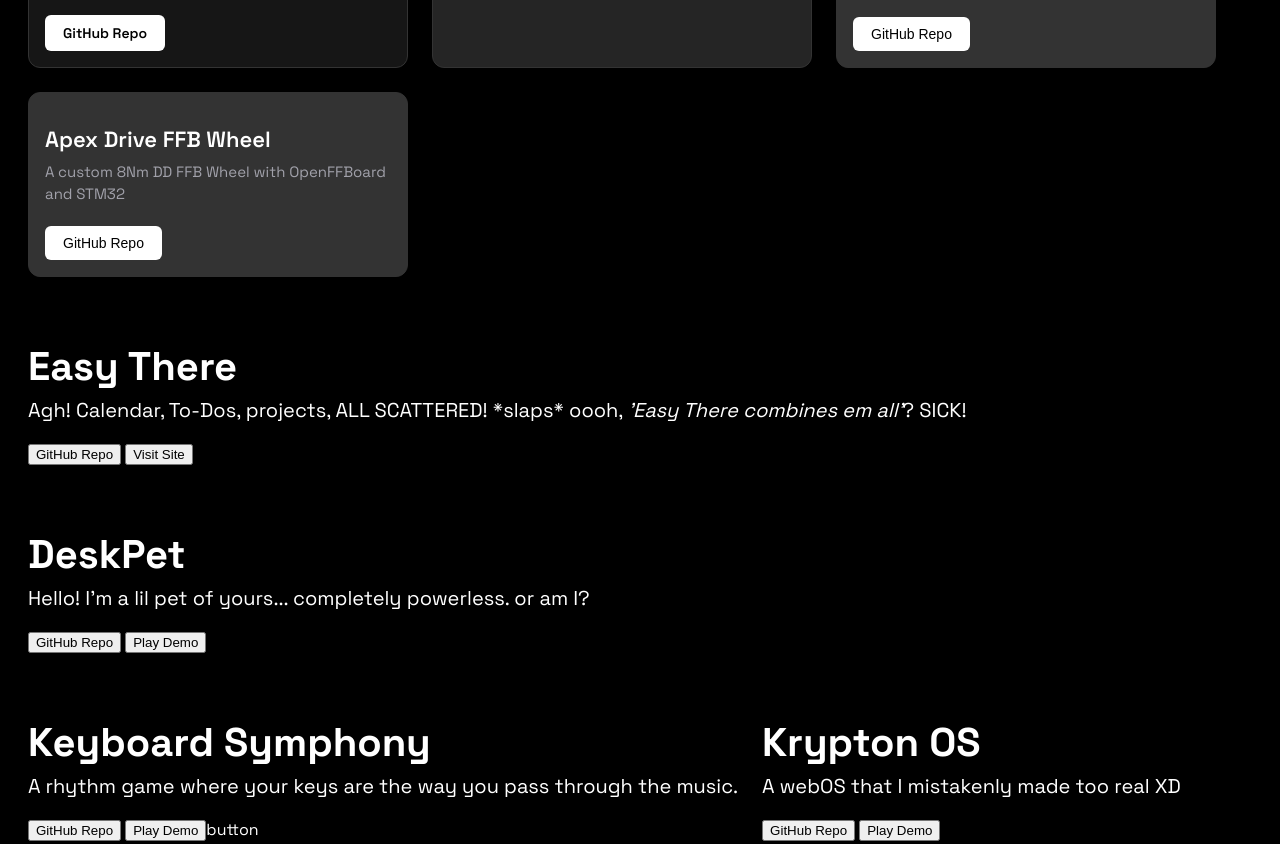
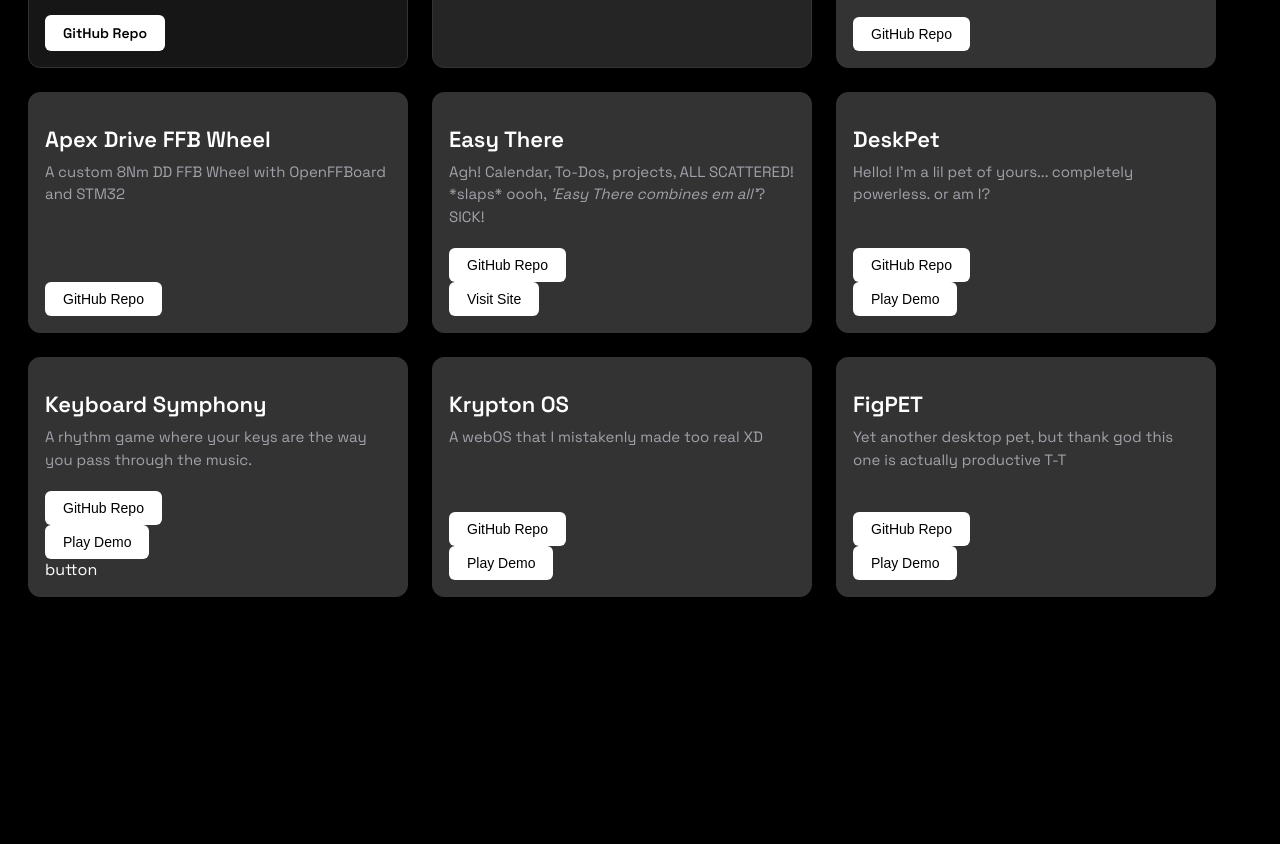
Before and after one commit to CreatorPoints/MyPersonalWebsite, a plain HTML site: page index.html in a window 1280 px wide. Shown: the part 1342-2186 px from the top of the page. After the commit the page ends 1967 px from the top, so only its background shows below. Drawn offline with Linux system fonts and the light colour scheme.

Commit message:
Finally styled ALL the project cards ;)

```diff
--- a/style.css
+++ b/style.css
@@ -91,6 +91,71 @@ p {
     transition: border-color 0.2s ease;
 }
 
+.ethere {
+    background: #333333;
+    border: 1px solid #333333;
+    border-radius: 12px;
+    width: 100%;
+    max-width: 380px;
+    padding: 16px;
+    box-sizing: border-box;
+    display: flex;
+    flex-direction: column;
+    transition: border-color 0.2s ease;
+}
+
+.dpet {
+    background: #333333;
+    border: 1px solid #333333;
+    border-radius: 12px;
+    width: 100%;
+    max-width: 380px;
+    padding: 16px;
+    box-sizing: border-box;
+    display: flex;
+    flex-direction: column;
+    transition: border-color 0.2s ease;
+}
+
+.ksymph {
+    background: #333333;
+    border: 1px solid #333333;
+    border-radius: 12px;
+    width: 100%;
+    max-width: 380px;
+    padding: 16px;
+    box-sizing: border-box;
+    display: flex;
+    flex-direction: column;
+    transition: border-color 0.2s ease;
+}
+
+.kos {
+    background: #333333;
+    border: 1px solid #333333;
+    border-radius: 12px;
+    width: 100%;
+    max-width: 380px;
+    padding: 16px;
+    box-sizing: border-box;
+    display: flex;
+    flex-direction: column;
+    transition: border-color 0.2s ease;
+}
+
+.fpet {
+    background: #333333;
+    border: 1px solid #333333;
+    border-radius: 12px;
+    width: 100%;
+    max-width: 380px;
+    padding: 16px;
+    box-sizing: border-box;
+    display: flex;
+    flex-direction: column;
+    transition: border-color 0.2s ease;
+}
+
 /* hover */
 
 .ckeys:hover {
@@ -107,6 +172,26 @@ p {
 
 .apexffb:hover {
     border-color: #00ffff;
+}
+
+.ethere:hover {
+    border-color: #0084ff;
+}
+
+.dpet:hover {
+    border-color: #8c00ff;
+}
+
+.ksymph:hover {
+    border-color: #ff008c;
+}
+
+.kos:hover {
+    border-color: #ff0000;
+}
+
+.fpet:hover {
+    border-color: #ffffff;
 }
 
 /* img */
@@ -133,6 +218,41 @@ p {
 }
 
 .apexffb img {
+    width: 100%;
+    height: auto;
+    border-radius: 8px;
+    display: block;
+}
+
+.ethere img {
+    width: 100%;
+    height: auto;
+    border-radius: 8px;
+    display: block;
+}
+
+.dpet img {
+    width: 100%;
+    height: auto;
+    border-radius: 8px;
+    display: block;
+}
+
+.ksymph img {
+    width: 100%;
+    height: auto;
+    border-radius: 8px;
+    display: block;
+}
+
+.kos img {
+    width: 100%;
+    height: auto;
+    border-radius: 8px;
+    display: block;
+}
+
+.fpet img {
     width: 100%;
     height: auto;
     border-radius: 8px;
@@ -169,6 +289,41 @@ p {
     color: #ffffff;
 }
 
+.ethere h3 {
+    font-size: 22px;
+    font-weight: 600;
+    margin: 16px 0 8px 0;
+    color: #ffffff;
+}
+
+.dpet h3 {
+    font-size: 22px;
+    font-weight: 600;
+    margin: 16px 0 8px 0;
+    color: #ffffff;
+}
+
+.ksymph h3 {
+    font-size: 22px;
+    font-weight: 600;
+    margin: 16px 0 8px 0;
+    color: #ffffff;
+}
+
+.kos h3 {
+    font-size: 22px;
+    font-weight: 600;
+    margin: 16px 0 8px 0;
+    color: #ffffff;
+}
+
+.fpet h3 {
+    font-size: 22px;
+    font-weight: 600;
+    margin: 16px 0 8px 0;
+    color: #ffffff;
+}
+
 /* p */
 
 .ckeys p {
@@ -196,6 +351,46 @@ p {
 }
 
 .apexffb p {
+    font-size: 15px;
+    line-height: 1.5;
+    color: #a1a1aa;
+    margin: 0 0 20px 0;
+    flex-grow: 1;
+}
+
+.ethere p {
+    font-size: 15px;
+    line-height: 1.5;
+    color: #a1a1aa;
+    margin: 0 0 20px 0;
+    flex-grow: 1;
+}
+
+.dpet p {
+    font-size: 15px;
+    line-height: 1.5;
+    color: #a1a1aa;
+    margin: 0 0 20px 0;
+    flex-grow: 1;
+}
+
+.ksymph p {
+    font-size: 15px;
+    line-height: 1.5;
+    color: #a1a1aa;
+    margin: 0 0 20px 0;
+    flex-grow: 1;
+}
+
+.kos p {
+    font-size: 15px;
+    line-height: 1.5;
+    color: #a1a1aa;
+    margin: 0 0 20px 0;
+    flex-grow: 1;
+}
+
+.fpet p {
     font-size: 15px;
     line-height: 1.5;
     color: #a1a1aa;
@@ -259,6 +454,71 @@ p {
     transition: background-color 0.15s ease;
 }
 
+.ethere button {
+    display: inline-block;
+    background: #ffffff;
+    color: #000000;
+    font-size: 14px;
+    padding: 9px 18px;
+    border: none;
+    border-radius: 6px;
+    cursor: pointer;
+    align-self: flex-start;
+    transition: background-color 0.15s ease;
+}
+
+.dpet button {
+    display: inline-block;
+    background: #ffffff;
+    color: #000000;
+    font-size: 14px;
+    padding: 9px 18px;
+    border: none;
+    border-radius: 6px;
+    cursor: pointer;
+    align-self: flex-start;
+    transition: background-color 0.15s ease;
+}
+
+.ksymph button {
+    display: inline-block;
+    background: #ffffff;
+    color: #000000;
+    font-size: 14px;
+    padding: 9px 18px;
+    border: none;
+    border-radius: 6px;
+    cursor: pointer;
+    align-self: flex-start;
+    transition: background-color 0.15s ease;
+}
+
+.kos button {
+    display: inline-block;
+    background: #ffffff;
+    color: #000000;
+    font-size: 14px;
+    padding: 9px 18px;
+    border: none;
+    border-radius: 6px;
+    cursor: pointer;
+    align-self: flex-start;
+    transition: background-color 0.15s ease;
+}
+
+.fpet button {
+    display: inline-block;
+    background: #ffffff;
+    color: #000000;
+    font-size: 14px;
+    padding: 9px 18px;
+    border: none;
+    border-radius: 6px;
+    cursor: pointer;
+    align-self: flex-start;
+    transition: background-color 0.15s ease;
+}
+
 /* button hover */
 
 .ckeys button:hover {
@@ -276,3 +536,23 @@ p {
 .apexffb button:hover {
     background: #e4e4e7;
 }
+
+.ethere button:hover {
+    background: #e4e4e7;
+}
+
+.dpet button:hover {
+    background: #e4e4e7;
+}
+
+.ksymph button:hover {
+    background: #e4e4e7;
+}
+
+.kos button:hover {
+    background: #e4e4e7;
+}
+
+.fpet button:hover {
+    background: #e4e4e7;
+}
```
